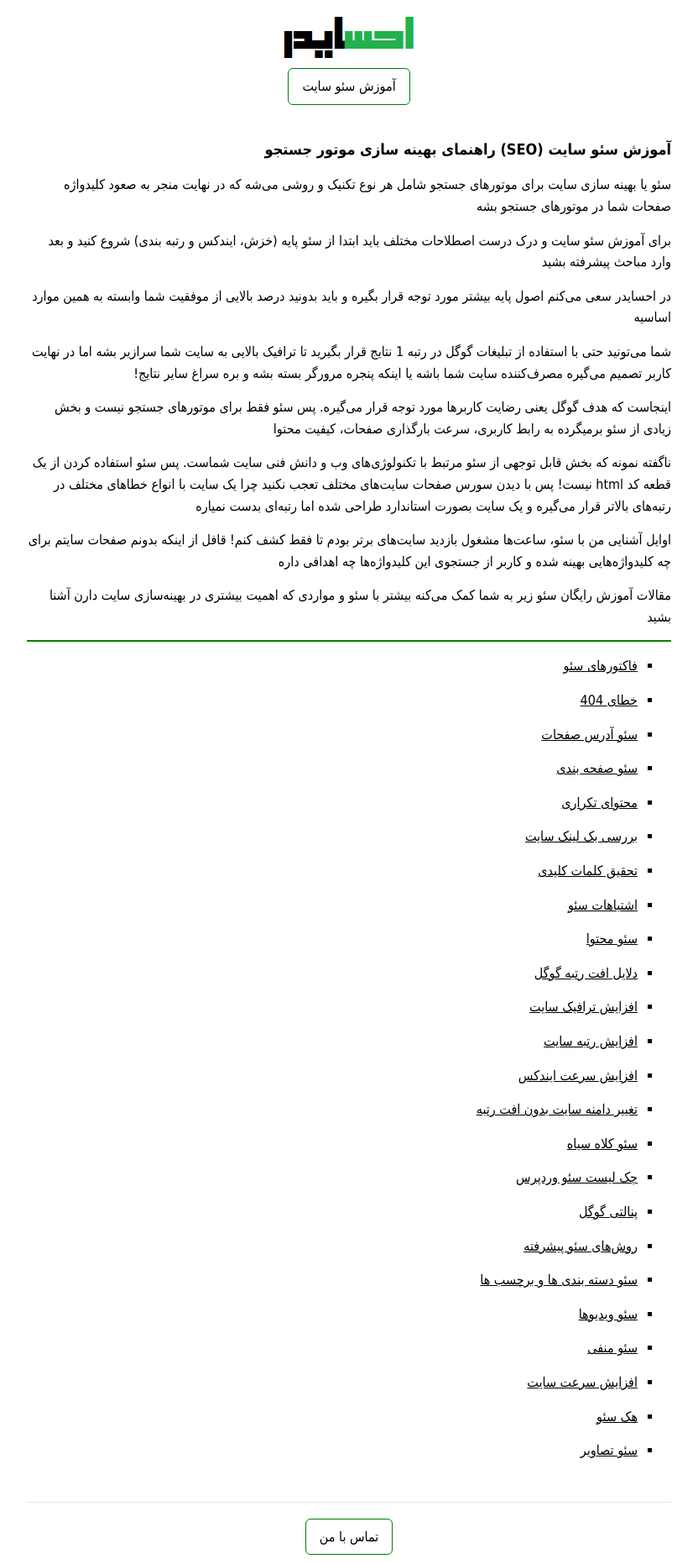
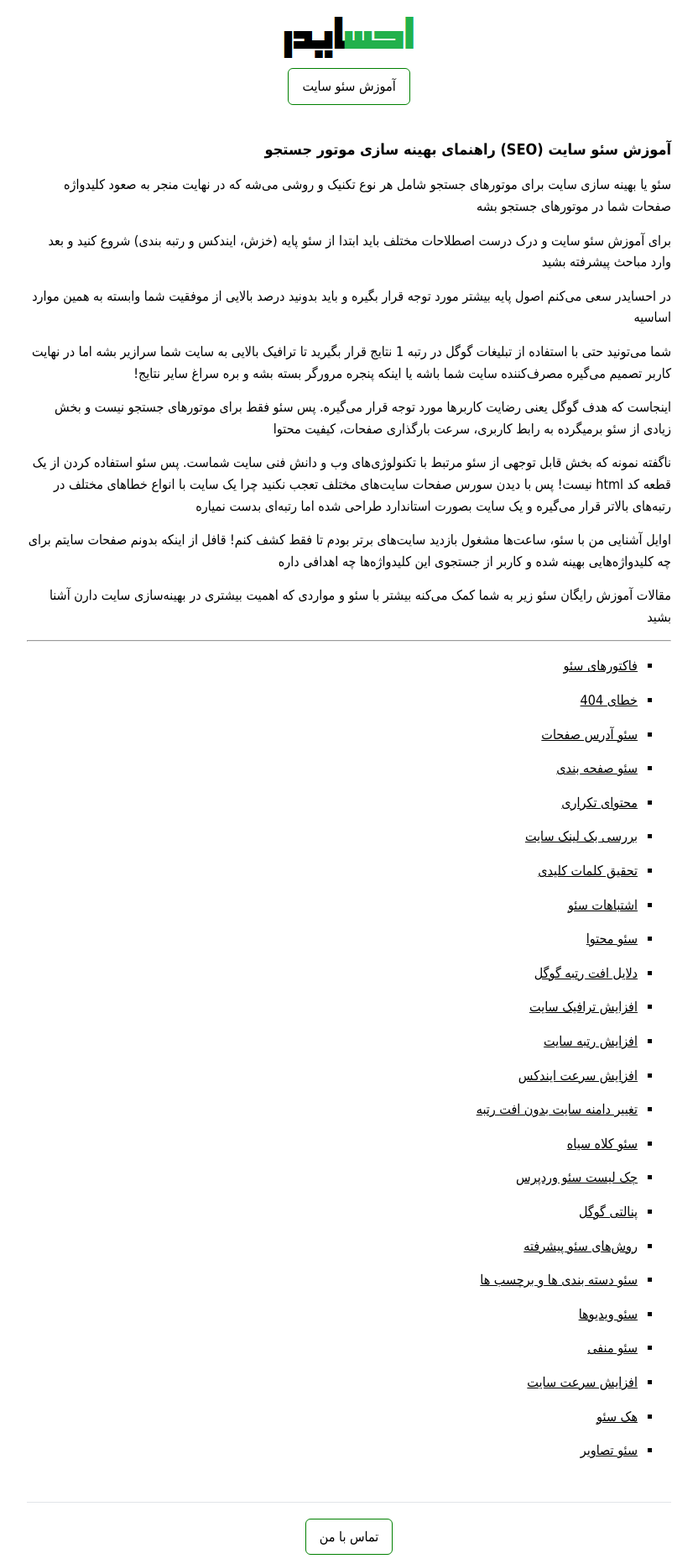
Before and after one commit to darkblog/darkblog.github.io, a Jekyll site: the page built from _posts/2021-5-27-seo.md, in a window 1280 px wide. Shown: the whole page at 84% size, without its empty margins (224-1056 px from the left). Built offline with Jekyll 4.4.1, drawn with Linux system fonts in a browser that asks for light colours.

Commit message:
Update default.html

```diff
--- a/_layouts/default.html
+++ b/_layouts/default.html
@@ -6,7 +6,7 @@
 <title>{% if page.title %}{{ page.title }}{% else %}{{ site.name }}{% endif %}</title>
 <meta name="description" content="{% if page.excerpt %}{{ page.excerpt | strip_html | strip_newlines | truncate: 160 }}{% else %}{{ site.description }}{% endif %}">
 <link rel="canonical" href="{{ page.url | replace:'index.html','' | prepend: site.baseurl | prepend: site.url }}">
-<style>body{font:100%/1.6 Tahoma}.container{margin:16px auto;padding:0 10px;max-width:768px}h1,h2{font-size:large}p{margin:15px 0}a{color:black}ul{list-style-type:square}img,video,audio{max-width:100%}nav{padding-bottom:20px}.post{padding-bottom:2em;border-bottom:1px solid #e1e4e8}blockquote{margin:1.8em 0.8em;padding:0.1em 1em;font-style:italic;direction:rtl;border-left:none;border-right:4px solid green}.center{display:block;margin:auto;text-align:center}pre{direction:ltr;border:1px solid green;border-radius:6px;padding:8px;overflow-x:auto}.button{border:1px solid green;padding:8px 16px;text-decoration:none;display:inline-block;margin:3px;border-radius:6px}hr{border: 1px solid green}</style>
+<style>body{font:100%/1.6 Tahoma}.container{margin:16px auto;padding:0 10px;max-width:768px}h1,h2{font-size:large}p{margin:15px 0}a{color:black}ul{list-style-type:square}img,video,audio{max-width:100%}nav{padding-bottom:20px}.post{padding-bottom:2em;border-bottom:1px solid #e1e4e8}blockquote{margin:1.8em 0.8em;padding:0.1em 1em;font-style:italic;direction:rtl;border-left:none;border-right:4px solid green}.center{display:block;margin:auto;text-align:center}pre{direction:ltr;border:1px solid green;border-radius:6px;padding:8px;overflow-x:auto}.button{border:1px solid green;padding:8px 16px;text-decoration:none;display:inline-block;margin:3px;border-radius:6px}</style>
 </head>
 <body>
 <header class="center">
```
